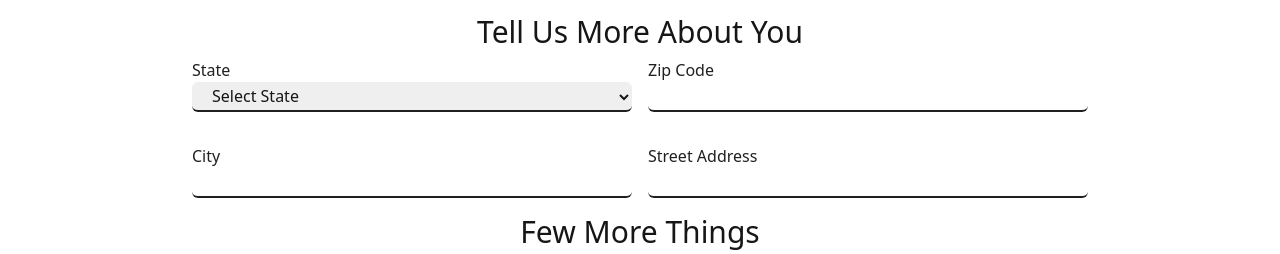
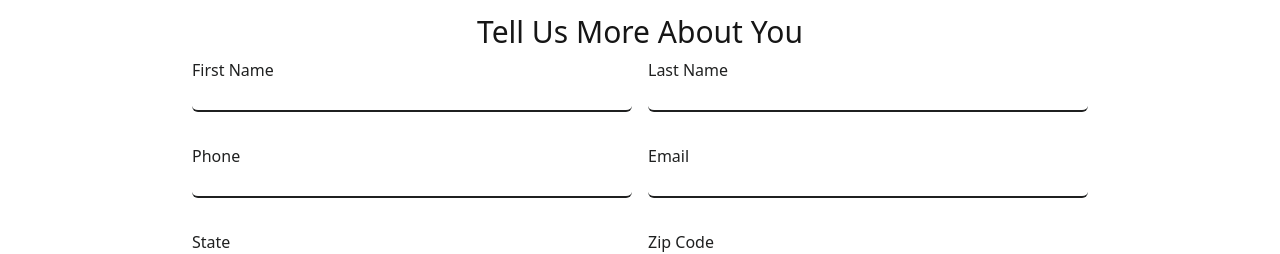
Before and after one commit to muhammadqaiser7777/TheContractorNow, a React (Vite) app: page /services/Bathroom in a window 1280 px wide. Shown: the part 350-604 px from the top of the page. Built offline with nearby package versions, Linux system fonts and the light colour scheme; no server answers.

Commit message:
Minor changes

```diff
--- a/src/Components/ServiceDetails.jsx
+++ b/src/Components/ServiceDetails.jsx
@@ -749,6 +749,109 @@ const ServiceDetails = () => {
       <div className="max-w-4xl mx-auto">
         <form onSubmit={handleSubmit}>
           <div className="grid grid-cols-1 sm:grid-cols-2 gap-4 ">
+             {/* First Name */}
+             <div className="mb-4">
+               <label
+                 htmlFor="firstName"
+                 className="block text-[#1f2020] font-medium"
+               >
+                 First Name
+               </label>
+               <input
+                 type="text"
+                 id="firstName"
+                 name="firstName"
+                 value={formData.firstName}
+                 onChange={(e) => {
+                   const value = e.target.value;
+                   if (/^[A-Za-z\s]*$/.test(value)) {
+                     setFormData((prevData) => ({
+                       ...prevData,
+                       firstName: value,
+                     }));
+                   }
+                 }}
+                 className="w-full px-4 py-0.5 border-b-2 border-[#1f2020] rounded-md focus:outline-none focus:ring focus:primary"
+                 required
+               />
+             </div>
+
+             {/* Last Name */}
+             <div className="mb-4">
+               <label
+                 htmlFor="lastName"
+                 className="block text-[#1f2020] font-medium"
+               >
+                 Last Name
+               </label>
+               <input
+                 type="text"
+                 id="lastName"
+                 name="lastName"
+                 value={formData.lastName}
+                 onChange={(e) => {
+                   const value = e.target.value;
+                   if (/^[A-Za-z\s]*$/.test(value)) {
+                     setFormData((prevData) => ({
+                       ...prevData,
+                       lastName: value,
+                     }));
+                   }
+                 }}
+                 className="w-full px-4 py-0.5 border-b-2 border-[#1f2020] rounded-md focus:outline-none focus:ring focus:primary"
+                 required
+               />
+             </div>
+
+             {/* Phone */}
+             <div className="mb-4">
+               <label
+                 htmlFor="phone"
+                 className="block text-[#1f2020] font-medium"
+               >
+                 Phone
+               </label>
+               <input
+                 type="tel"
+                 id="phone"
+                 name="phone"
+                 value={formData.phone}
+                 onChange={(e) => {
+                   const value = e.target.value.replace(/\D/g, '');
+                   setFormData((prevData) => ({
+                     ...prevData,
+                     phone: value.slice(0, 10),
+                   }));
+                 }}
+                 className="w-full px-4 py-0.5 border-b-2 border-[#1f2020] rounded-md focus:outline-none focus:ring focus:primary"
+                 required
+               />
+               {phoneError && (
+                 <p className="text-red-600 text-sm mt-1">{phoneError}</p>
+               )}
+             </div>
+
+             {/* Email */}
+             <div className="mb-4">
+               <label
+                 htmlFor="email"
+                 className="block text-[#1f2020] font-medium"
+               >
+                 Email
+               </label>
+               <input
+                 type="email"
+                 id="email"
+                 name="email"
+                 value={formData.email}
+                 onChange={handleChange}
+                 className="w-full px-4 py-0.5 border-b-2 border-[#1f2020] rounded-md focus:outline-none focus:ring focus:primary"
+                 required
+               />
+               {emailError && (
+                 <p className="text-red-600 text-sm mt-1">{emailError}</p>
+               )}
+             </div>
             {/* State */}
             <div className="mb-4">
               <label
@@ -1075,7 +1178,7 @@ const ServiceDetails = () => {
               <button
                 type="submit"
                 className={`btn w-full bg-[#ffb000] text-black transition duration-300 flex items-center justify-center ${!isUS ? "opacity-50 cursor-not-allowed" : ""}`}
-                disabled={loading || !isUS || !!zipError || !!phoneError || !!emailError}
+                disabled={loading || !isUS || !!zipError || !!phoneError || !!emailError || !formData.firstName.trim() || !formData.lastName.trim() || !formData.email.trim()}
                 onClick={(e) => {
                   const requiredFields =
                     service?.inputs?.map((input) => input.question) || [];
@@ -1088,7 +1191,12 @@ const ServiceDetails = () => {
                     !formData.agreement ||
                     emptyFields ||
                     !isUS ||
-                    !!zipError
+                    !!zipError ||
+                    !formData.firstName.trim() ||
+                    !formData.lastName.trim() ||
+                    !formData.email.trim() ||
+                    !!emailError ||
+                    !!phoneError
                   ) {
                     e.preventDefault();
                     setShowError(true);
@@ -1110,7 +1218,12 @@ const ServiceDetails = () => {
                       !formData.agreement ||
                       emptyFields ||
                       !isUS ||
-                      !!zipError
+                      !!zipError ||
+                      !formData.firstName.trim() ||
+                      !formData.lastName.trim() ||
+                      !formData.email.trim() ||
+                      !!emailError ||
+                      !!phoneError
                     ) {
                       setShowError(true);
                     } else {
```
